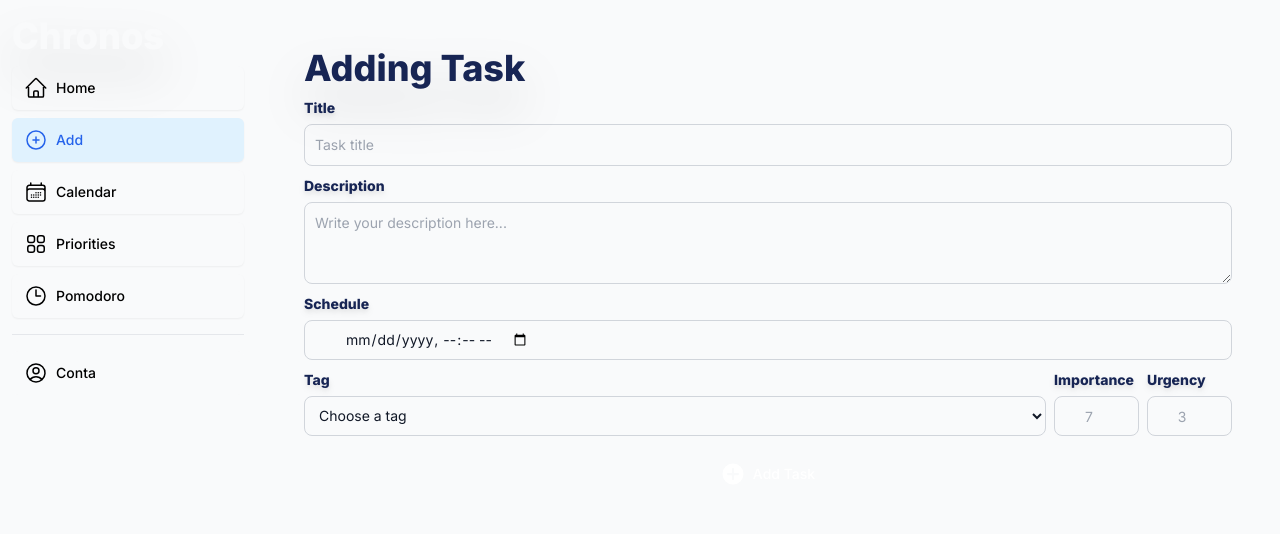
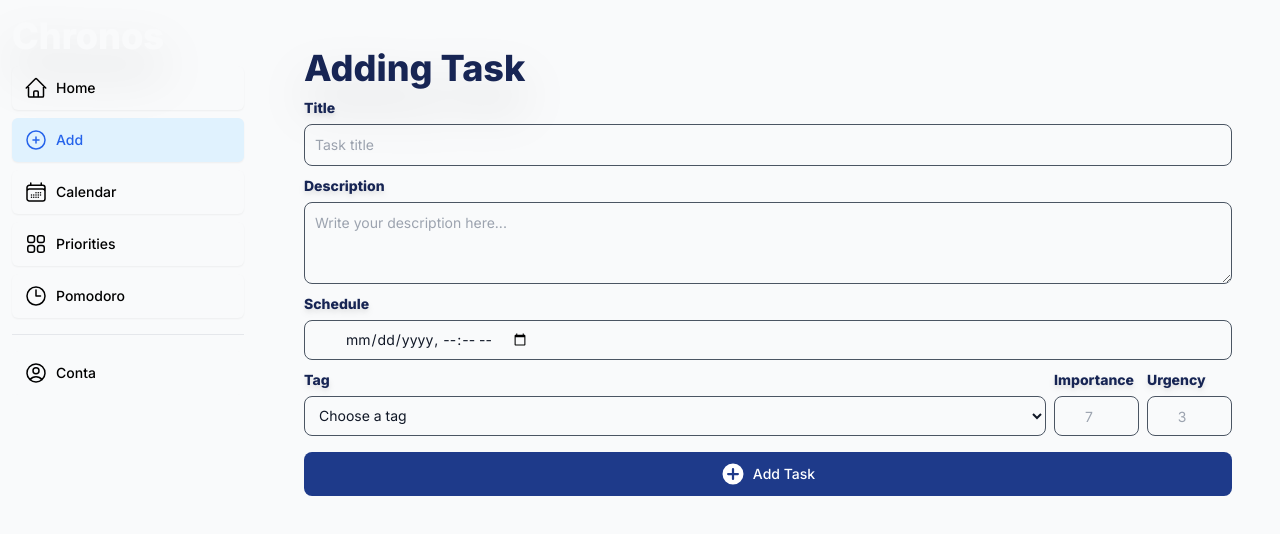
Before and after one commit to lucasKoyama/chronos-frontend, a Next.js app: page /app/tasks/add in a window 1280 px wide. Shown: the top 534 px of the page. Built offline with nearby package versions, Linux system fonts and the light colour scheme.

Commit message:
styles: removed the :dark 'theme'

```diff
--- a/src/app/app/tasks/add/page.tsx
+++ b/src/app/app/tasks/add/page.tsx
@@ -15,7 +15,7 @@ export default function Page() {
         <input
           type="text"
           id="title"
-          className="bg-gray-50 border border-gray-300 text-gray-900 text-sm rounded-lg focus:ring-blue-500 focus:border-blue-500 block w-full p-2.5 dark:border-gray-600 dark:placeholder-gray-400 dark:focus:ring-blue-500 dark:focus:border-blue-500"
+          className="bg-gray-50 border border-gray-300 text-gray-900 text-sm rounded-lg focus:ring-blue-500 focus:border-blue-500 block w-full p-2.5 border-gray-600 placeholder-gray-400 focus:ring-blue-500 focus:border-blue-500"
           placeholder="Task title"
           required
         />
@@ -24,7 +24,7 @@ export default function Page() {
         <textarea
           rows={3}
           id="description"
-          className="block p-2.5 w-full text-sm text-gray-900 bg-gray-50 rounded-lg border border-gray-300 focus:ring-blue-500 focus:border-blue-500 dark:border-gray-600 dark:placeholder-gray-400 dark:focus:ring-blue-500 dark:focus:border-blue-500"
+          className="block p-2.5 w-full text-sm text-gray-900 bg-gray-50 rounded-lg border border-gray-300 focus:ring-blue-500 focus:border-blue-500 border-gray-600 placeholder-gray-400 focus:ring-blue-500 focus:border-blue-500"
           placeholder="Write your description here..."
           required
         />
@@ -33,7 +33,7 @@ export default function Page() {
         <input
           type="datetime-local"
           id="schedule"
-          className="lg:w-full w-80 h-10 flex items-center bg-gray-50 border border-gray-300 text-gray-900 text-sm rounded-lg focus:ring-blue-500 focus:border-blue-500 ps-10 p-2.5 dark:border-gray-600 dark:placeholder-gray-400 dark:focus:ring-blue-500 dark:focus:border-blue-500"
+          className="lg:w-full w-80 h-10 flex items-center bg-gray-50 border border-gray-300 text-gray-900 text-sm rounded-lg focus:ring-blue-500 focus:border-blue-500 ps-10 p-2.5 border-gray-600 placeholder-gray-400 focus:ring-blue-500 focus:border-blue-500"
           placeholder="Select date"
           min="2023-12-01T00:00"
           max="2025-12-01T00:00"
@@ -45,7 +45,7 @@ export default function Page() {
             <Label title="Tag" styles={labelStyle} />
             <select
               id="tag"
-              className="w-full h-10 bg-gray-50 border border-gray-300 text-gray-900 text-sm rounded-lg focus:ring-blue-500 focus:border-blue-500 block p-2.5 dark:border-gray-600 dark:placeholder-gray-400 dark:focus:ring-blue-500 dark:focus:border-blue-500"
+              className="w-full h-10 bg-gray-50 border border-gray-300 text-gray-900 text-sm rounded-lg focus:ring-blue-500 focus:border-blue-500 block p-2.5 border-gray-600 placeholder-gray-400 focus:ring-blue-500 focus:border-blue-500"
               required
             >
               <option defaultValue={"Generic"}>Choose a tag</option>
@@ -60,7 +60,7 @@ export default function Page() {
               type="number"
               id="importance"
               aria-describedby="helper-text-explanation"
-              className="w-full h-10 text-center bg-gray-50 border border-gray-300 text-gray-900 text-sm rounded-lg focus:ring-blue-500 focus:border-blue-500 block p-2.5 dark:border-gray-600 dark:placeholder-gray-400 dark:focus:ring-blue-500 dark:focus:border-blue-500"
+              className="w-full h-10 text-center bg-gray-50 border border-gray-300 text-gray-900 text-sm rounded-lg focus:ring-blue-500 focus:border-blue-500 block p-2.5 border-gray-600 placeholder-gray-400 focus:ring-blue-500 focus:border-blue-500"
               placeholder="7"
               min={1}
               max={10}
@@ -74,7 +74,7 @@ export default function Page() {
               type="number"
               id="urgency"
               aria-describedby="helper-text-explanation"
-              className="w-full h-10 text-center bg-gray-50 border border-gray-300 text-gray-900 text-sm rounded-lg focus:ring-blue-500 focus:border-blue-500 block p-2.5 dark:border-gray-600 dark:placeholder-gray-400 dark:focus:ring-blue-500 dark:focus:border-blue-500"
+              className="w-full h-10 text-center bg-gray-50 border border-gray-300 text-gray-900 text-sm rounded-lg focus:ring-blue-500 focus:border-blue-500 block p-2.5 border-gray-600 placeholder-gray-400 focus:ring-blue-500 focus:border-blue-500"
               placeholder="3"
               min={1}
               max={10}
@@ -82,7 +82,7 @@ export default function Page() {
             />
           </div>
         </div>
-        <button type="submit" className="w-full mt-2.5 text-white focus:ring-4 focus:outline-none focus:ring-blue-300 font-medium rounded-lg text-sm px-5 py-2.5 text-center inline-flex items-center justify-center me-2 dark:bg-blue-900 dark:hover:bg-blue-800 dark:focus:ring-blue-800">
+        <button type="submit" className="w-full mt-2.5 text-white focus:ring-4 focus:outline-none focus:ring-blue-300 font-medium rounded-lg text-sm px-5 py-2.5 text-center inline-flex items-center justify-center me-2 bg-blue-900 hover:bg-blue-800 focus:ring-blue-800">
           <PlusCircleIcon className="w-6 mr-2"/>
           Add Task
         </button>
```
